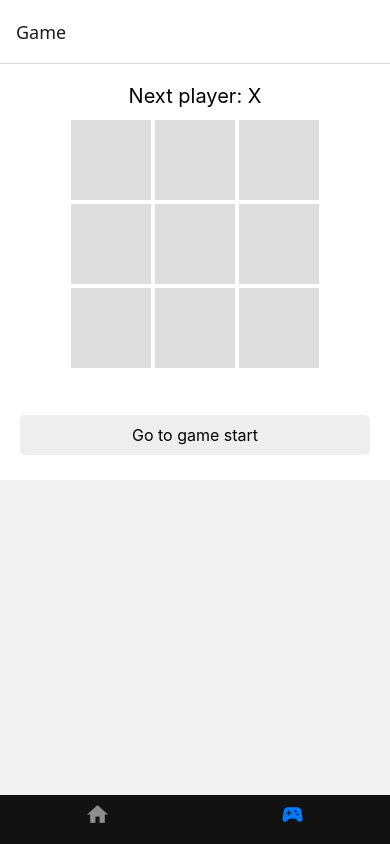
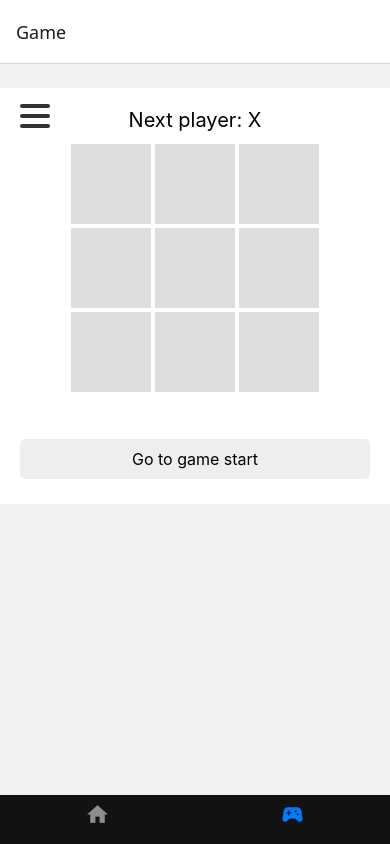
Before and after one commit to DEV-Kole-Johnson/Proto_typing, a React Native app: screen /Game in a window 390 px wide. Built offline with nearby package versions, Linux system fonts and the light colour scheme.

Commit message:
added a lot of things i dont remember

```diff
--- a/App.js
+++ b/App.js
@@ -1,7 +1,6 @@
 //Screens
-import gameScreen from './screens/gameScreen'; // adjust path if needed
-import homeScreen from './screens/homeScreen';
-
+import  homeScreen  from './screens/homeScreen.js';
+import  gameStackScreen  from './screens/ticTacToeScreen.js';
 
 //Libary Imports
 import { NavigationContainer } from '@react-navigation/native';
@@ -43,7 +42,7 @@ export default function App() {
         />
         <Tab.Screen
           name="Game"
-          component={gameScreen}
+          component={gameStackScreen}
           options={{
             tabBarIcon: ({ color, size }) => (
               <MaterialIcons name="sports-esports" color={color} size={size} />
--- /dev/null
+++ b/components/HamburgerMenu.js
@@ -0,0 +1,34 @@
+import React, { useState } from 'react';
+import { View, Text, TouchableOpacity, Pressable } from 'react-native';
+import { hamburger } from '../styles';
+import { NavigationContainer } from '@react-navigation/native';
+import { createNativeStackNavigator } from '@react-navigation/native-stack';
+
+import TicTacToe from './TicTacToe';
+/* import Chess from '../screens/chessScreen';
+import Sudoku from '../screens/sudokuScreen';
+*/
+const Stack = createNativeStackNavigator();
+
+
+export default function HamburgerMenu() {
+  const [menuOpen, setMenuOpen] = useState(false);
+
+  return (
+    <View style={hamburger.hamburgerContainer}>
+      <TouchableOpacity onPress={() => setMenuOpen(!menuOpen)} style={hamburger.hamburger}>
+        <View style={hamburger.hamburgerLine} />
+        <View style={hamburger.hamburgerLine} />
+        <View style={hamburger.hamburgerLine} />
+      </TouchableOpacity>
+
+      {menuOpen && (
+        <View style={hamburger.menu}>
+          <Stack.Navigator >
+            <Stack.Screen name="TicTacToe" component={TicTacToe} />
+          </Stack.Navigator>
+        </View>
+      )}
+    </View>
+  );
+};
--- /dev/null
+++ b/gesture-handler.native.js
@@ -0,0 +1 @@
+import 'react-native-gesture-handler';
--- a/index.js
+++ b/index.js
@@ -1,3 +1,4 @@
+import './gesture-handler';
 import { registerRootComponent } from 'expo';
 
 import App from './App';
--- /dev/null
+++ b/screens/chessScreen.js
@@ -0,0 +1,12 @@
+import { View, Text } from "react-native";
+import HamburgerMenu from "../components/HamburgerMenu.js";
+import { homes, styles } from '../styles.js';
+
+export default function ticTacToeScreen() {
+    return (
+        <View style={styles.container}>
+            <HamburgerMenu />
+            <Text style={homes.text}>WELCOME TO CHESS</Text>
+        </View>
+    );
+};
--- a/screens/gameScreen.js
+++ /dev/null
@@ -1,11 +0,0 @@
-
-import { View, StyleSheet } from 'react-native';
-import TicTacToe from '../components/TicTacToe.js'; // adjust path if needed
-
-export default function GameScreen() {
-  return (
-    <View>
-      <TicTacToe />
-    </View>
-  );
-}
--- /dev/null
+++ b/screens/sudokuScreen.js
@@ -0,0 +1,12 @@
+import { View, Text } from "react-native";
+import HamburgerMenu from "../components/HamburgerMenu.js";
+import { homes, styles } from '../styles.js';
+
+export default function ticTacToeScreen() {
+    return (
+        <View style={styles.container}>
+            <HamburgerMenu />
+            <Text style={homes.text}>WELCOME TO SUDOKU</Text>
+        </View>
+    );
+};
--- /dev/null
+++ b/screens/ticTacToeScreen.js
@@ -0,0 +1,12 @@
+import { View } from "react-native";
+import HamburgerMenu from "../components/HamburgerMenu.js";
+import TicTacToe from "../components/TicTacToe.js";
+
+export default function ticTacToeScreen() {
+    return (
+        <View>
+            <HamburgerMenu />
+            <TicTacToe />
+        </View>
+    );
+};
--- a/styles.js
+++ b/styles.js
@@ -44,12 +44,7 @@ import { StyleSheet } from "react-native";
   moveText: {
     fontSize: 16,
     textAlign: 'center',
-  },
-  screen: {
-    flex: 1,
-    alignItems: 'center',
-    justifyContent: 'center',
-  },
+  }
 });
 
 export const homes = StyleSheet.create({
@@ -73,3 +68,44 @@ export const tabs = StyleSheet.create({
     color: '#ffffff',
   },
 });
+
+export const hamburger = StyleSheet.create({
+  hamburgerContainer: {
+    top: 40,
+    left: 20,
+    zIndex: 10,
+  },
+
+  hamburger: {
+    width: 30,
+    height: 24,
+    justifyContent: 'space-between',
+  },
+
+  hamburgerLine: {
+    height: 4,
+    backgroundColor: '#333',
+    borderRadius: 2,
+  },
+
+  menu: {
+    position: 'absolute',
+    top: 30,
+    left: 20,
+    backgroundColor: '#fff',
+    padding: 100,
+    borderRadius: 5,
+    elevation: 5, // for Android shadow
+    shadowColor: '#000', // for iOS shadow
+    shadowOffset: { width: 0, height: 2 },
+    shadowOpacity: 0.25,
+    shadowRadius: 3.84,
+  },
+
+  menuItem: {
+    padding: 10,
+    fontSize: 20,
+    color: '#000',
+  },
+
+});
```
Also changed, not shown: package.json (+6 -5 lines), gesture-handler.js (added), screens/gameStackScreen.js (added), 1 other file (tests, documents, lock files or other folders).
